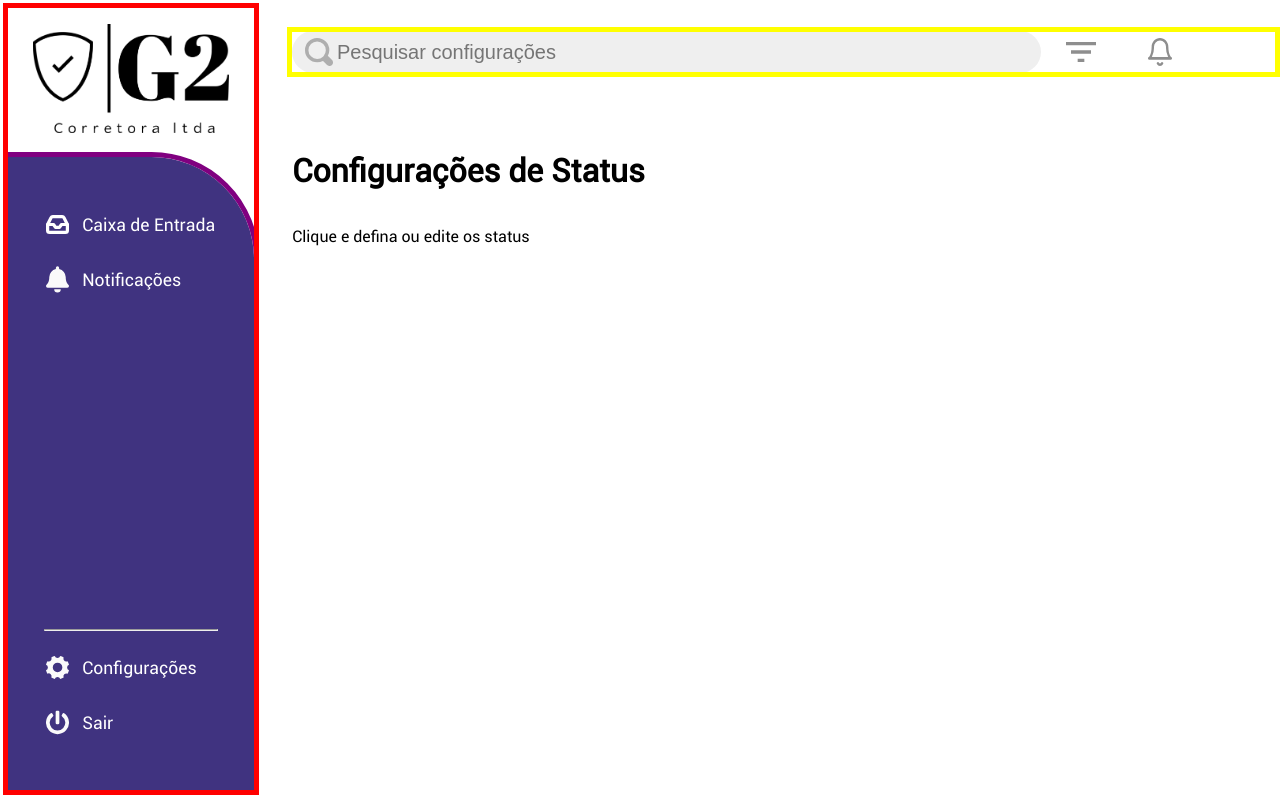
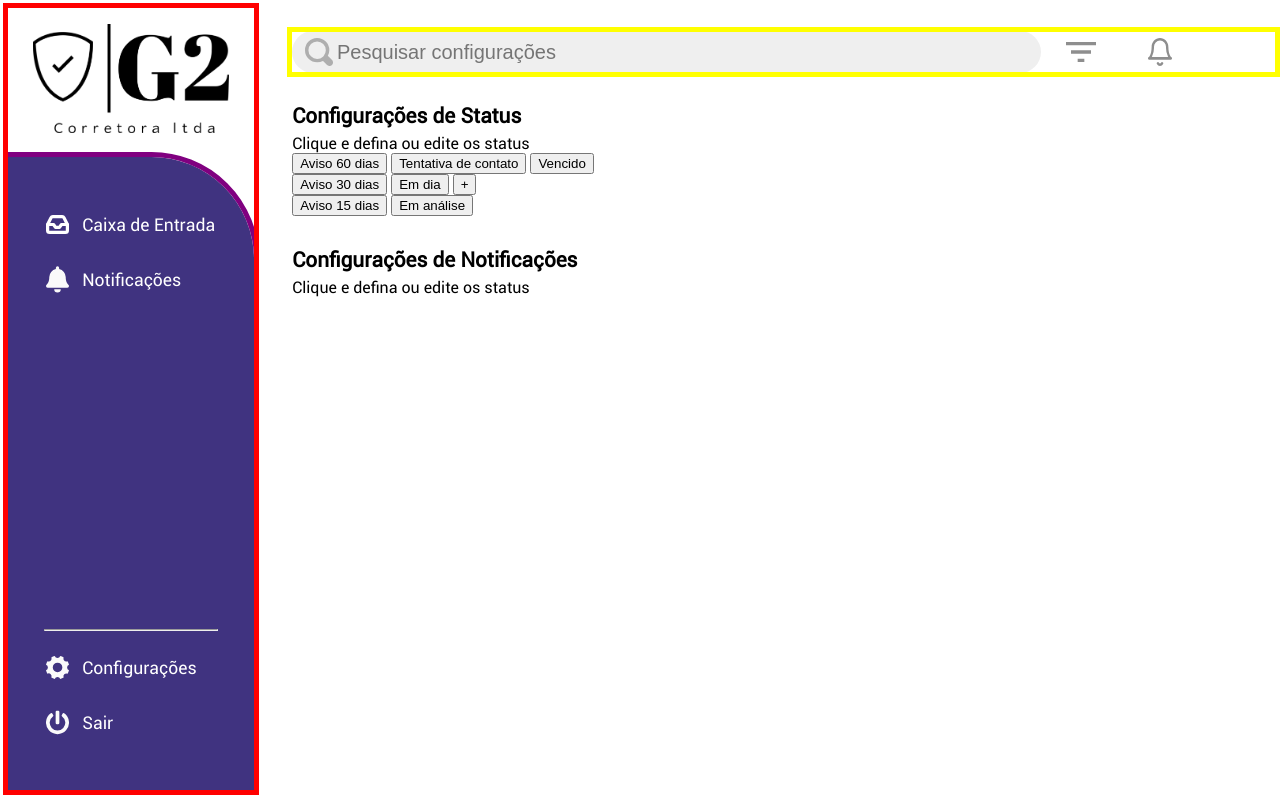
Before and after one commit to nandobfer/g2corretora, a Flask app: page /config/ in a window 1280 px wide. Run offline with Flask 2, Linux system fonts and the light colour scheme.

Commit message:
added buttons

```diff
--- a/static/css/config.css
+++ b/static/css/config.css
@@ -2,6 +2,7 @@
     display: flex;
     flex: 0.8;
     flex-direction: column;
+    margin: 0 0;
 }
 
 .search-container {
@@ -42,5 +43,11 @@
 }
 
 h1 {
-    margin-top: 10vh;
+    font-size: 130%;
+    margin-top: 4vh;
+    margin-bottom: 0.75vh;
 }
+
+.main-container p {
+    margin: 0;
+}
--- a/templates/config.html
+++ b/templates/config.html
@@ -38,8 +38,28 @@
             <img src="/static/images/stairs.svg" alt="stairs">
             <img src="/static/images/sino2.svg" alt="sino2">
         </div>
+
         <h1>Configurações de Status</h1>
         <p>Clique e defina ou edite os status</p>
+
+        <div class="buttons">
+            <button>Aviso 60 dias</button>
+            <button>Tentativa de contato</button>
+            <button>Vencido</button>
+        </div>
+        <div class="buttons">
+            <button>Aviso 30 dias</button>
+            <button>Em dia</button>
+            <button>+</button>
+        </div>
+        <div class="buttons">
+            <button>Aviso 15 dias</button>
+            <button>Em análise</button>
+        </div>
+
+        <h1>Configurações de Notificações</h1>
+        <p>Clique e defina ou edite os status</p>
+
     </div>
 </body>
 </html>
```
